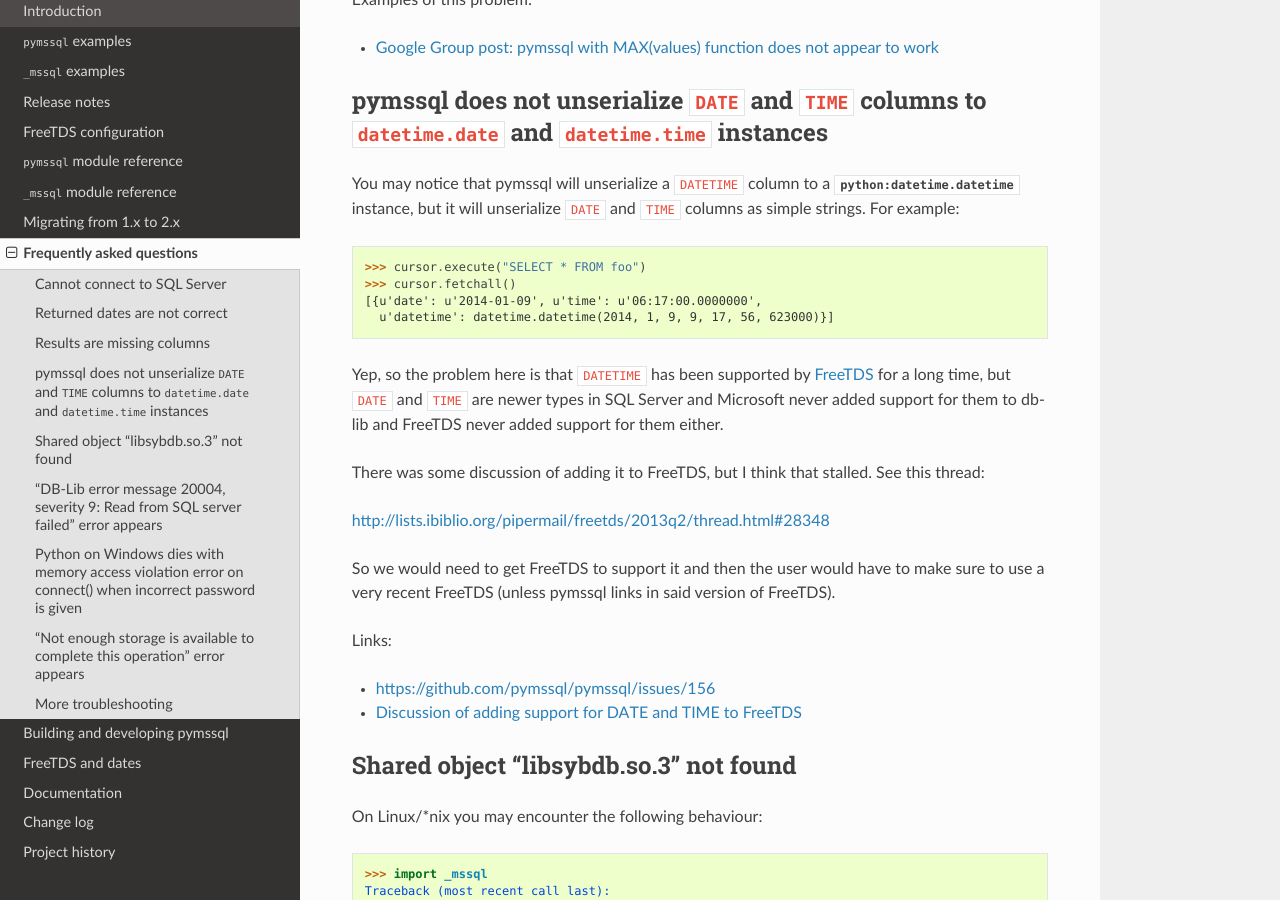
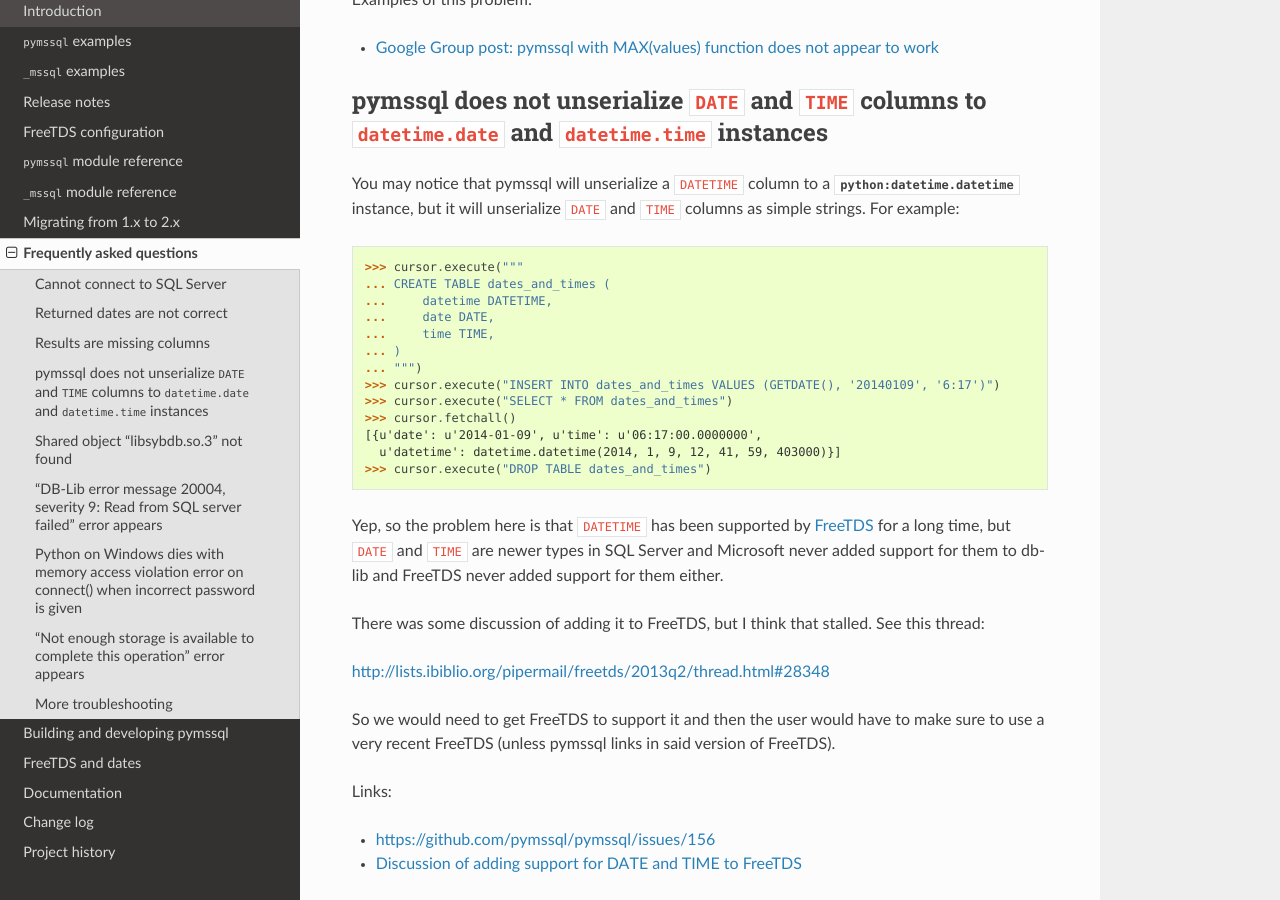
Before and after one commit to pymssql/pymssql, a Sphinx documentation site: the page built from docs/faq.rst, in a window 1280 px wide and 900 px high, scrolled down 1438 px. Built offline with Sphinx 7.4.7 and the Read the Docs theme 2.0.0, drawn with Linux system fonts in a browser that asks for light colours.

Commit message:
faq.rst: Tweak DATE and TIME example

```diff
--- a/docs/faq.rst
+++ b/docs/faq.rst
@@ -77,10 +77,19 @@
 :class:`python:datetime.datetime` instance, but it will unserialize ``DATE``
 and ``TIME`` columns as simple strings. For example::
 
-    >>> cursor.execute("SELECT * FROM foo")
+    >>> cursor.execute("""
+    ... CREATE TABLE dates_and_times (
+    ...     datetime DATETIME,
+    ...     date DATE,
+    ...     time TIME,
+    ... )
+    ... """)
+    >>> cursor.execute("INSERT INTO dates_and_times VALUES (GETDATE(), '20140109', '6:17')")
+    >>> cursor.execute("SELECT * FROM dates_and_times")
     >>> cursor.fetchall()
     [{u'date': u'2014-01-09', u'time': u'06:17:00.0000000',
-      u'datetime': datetime.datetime(2014, 1, 9, 9, 17, 56, 623000)}]
+      u'datetime': datetime.datetime(2014, 1, 9, 12, 41, 59, 403000)}]
+    >>> cursor.execute("DROP TABLE dates_and_times")
 
 Yep, so the problem here is that ``DATETIME`` has been supported by `FreeTDS
 <http://www.freetds.org/>`_ for a long time, but ``DATE`` and ``TIME`` are
```
